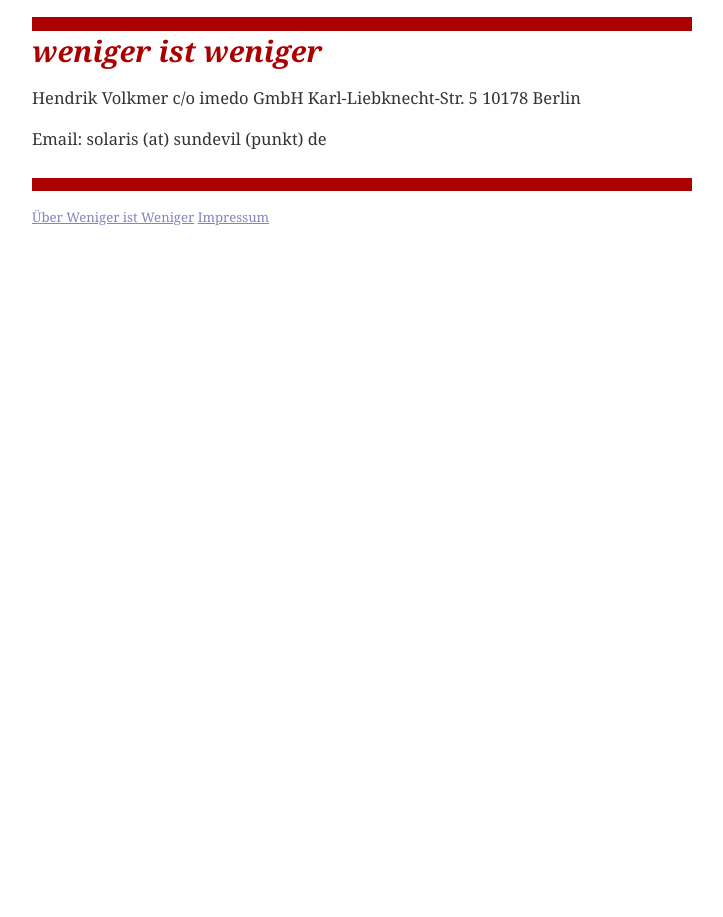
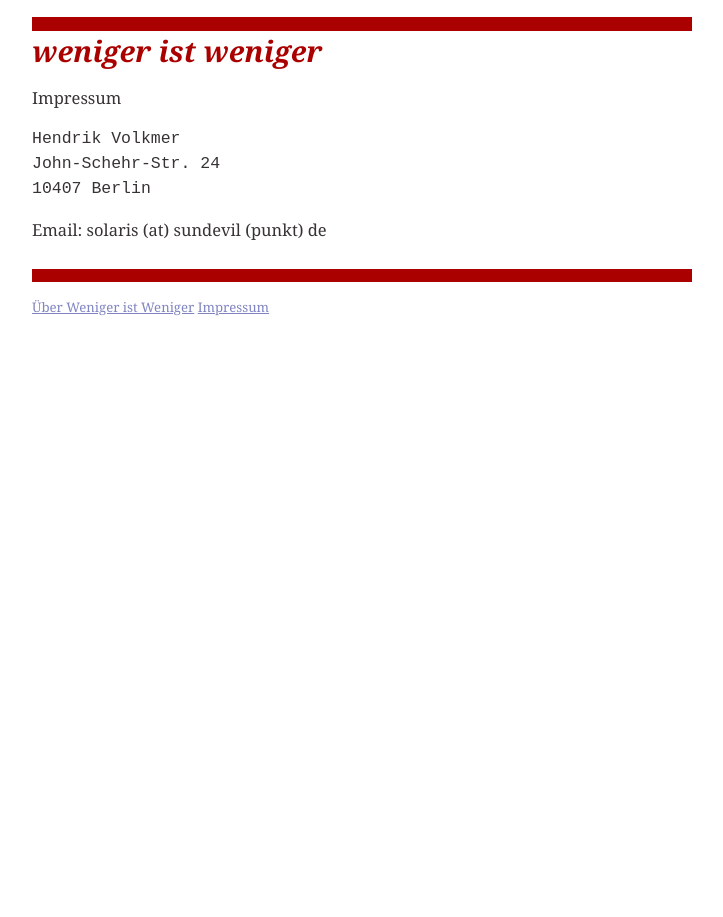
Before and after one commit to hvolkmer/website-wiw, a Jekyll site: the page built from impressum/index.markdown, in a window 1280 px wide. Shown: the whole page, without its empty margins (278-1001 px from the left). Built offline with Jekyll 4.4.1, drawn with Linux system fonts in a browser that asks for light colours; Markdown is read by kramdown in place of the engine named in the settings.

Commit message:
added impressum

```diff
--- a/impressum/index.markdown
+++ b/impressum/index.markdown
@@ -3,9 +3,10 @@ layout: default
 title: Impressum
 ---
 
-Hendrik Volkmer
-c/o imedo GmbH
-Karl-Liebknecht-Str. 5
-10178 Berlin
+Impressum
+
+    Hendrik Volkmer
+    John-Schehr-Str. 24
+    10407 Berlin
 
 Email: solaris (at) sundevil (punkt) de
```
